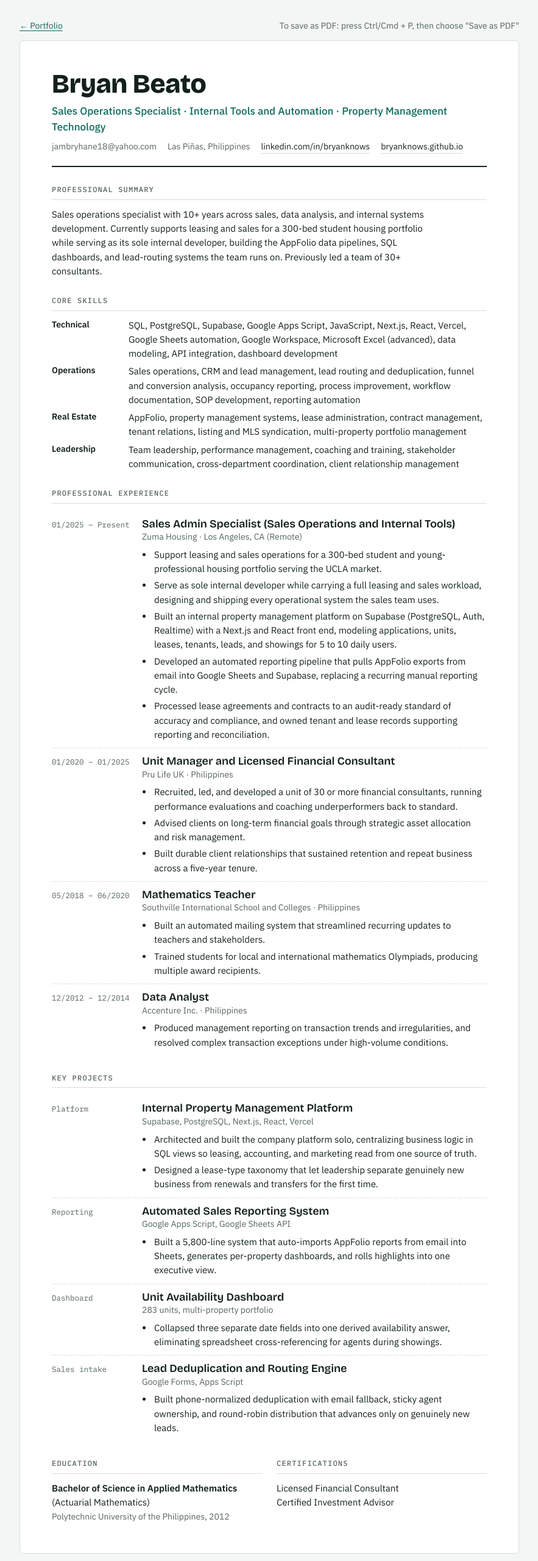
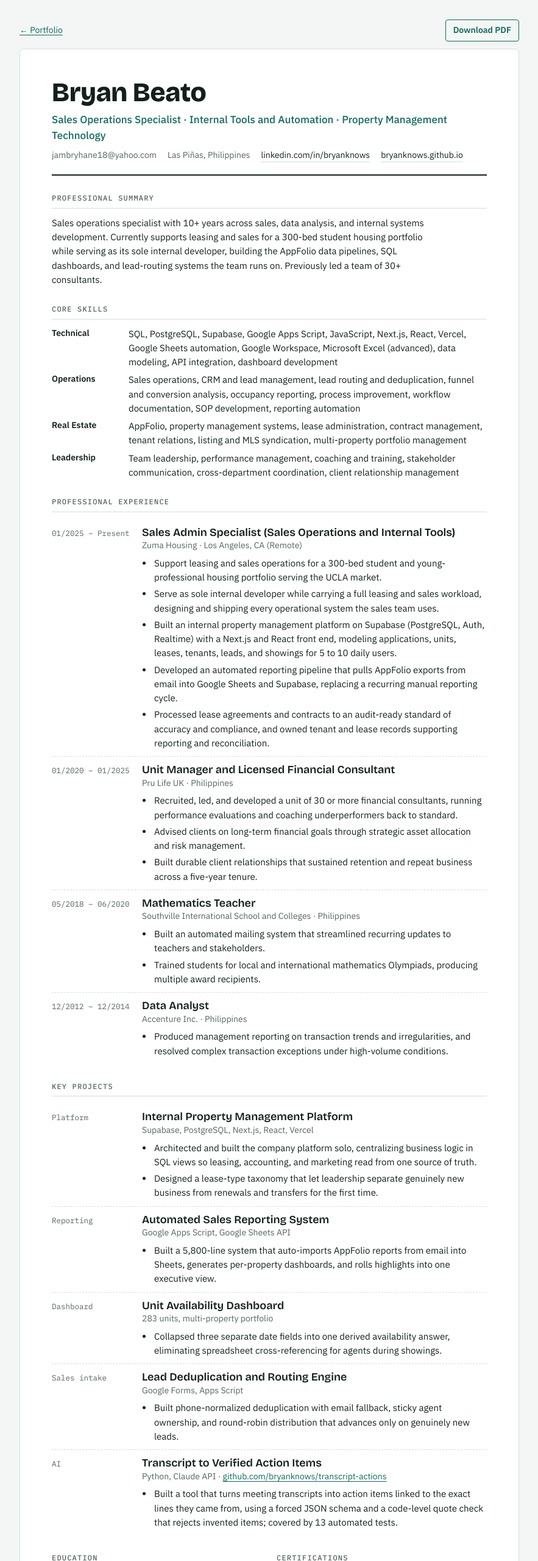
Before and after one commit to bryanknows/bryanknows.github.io, a plain HTML site: page resume.html in a window 1280 px wide. Shown: the top 2560 px of the page at 61% size, without its empty margins (198-1081 px from the left). Drawn offline with nearby package versions, Linux system fonts and the light colour scheme.

Commit message:
Add CV PDF download and transcript project to resume
Co-Authored-By: Claude Opus 5.5 <noreply@anthropic.com>
Claude-Session: https://claude.ai/code/session_017J8HzZWq7s8VY3EoQ7B9jW

```diff
--- a/resume.html
+++ b/resume.html
@@ -23,7 +23,9 @@ body{margin:0;background:var(--bg);color:var(--ink);font-family:var(--body);font
   padding-left:max(16px,env(safe-area-inset-left,0px));padding-right:max(16px,env(safe-area-inset-right,0px));padding-block:32px 56px}
 a{color:var(--accent);text-underline-offset:3px}
 a:focus-visible{outline:2px solid var(--accent);outline-offset:2px}
-.top{max-width:820px;margin:0 auto 12px;display:flex;justify-content:space-between;flex-wrap:wrap;gap:8px;font-size:14px}
+.dl{font-weight:600;padding:6px 12px;border:1px solid var(--accent);border-radius:4px;text-decoration:none}
+.dl:hover{background:var(--accent);color:var(--sheet)}
+.top{align-items:center;max-width:820px;margin:0 auto 12px;display:flex;justify-content:space-between;flex-wrap:wrap;gap:8px;font-size:14px}
 .sheet{max-width:820px;margin:0 auto;background:var(--sheet);border:1px solid var(--line);border-radius:6px;padding:48px 52px;display:flex;flex-direction:column;gap:28px}
 header{display:flex;flex-direction:column;gap:8px;border-bottom:2px solid var(--ink);padding-bottom:20px}
 h1{font-family:var(--display);font-weight:800;font-size:clamp(32px,5vw,44px);line-height:1.05;margin:0;letter-spacing:-.01em}
@@ -68,7 +70,7 @@ li{padding-left:2px}
 <body>
 <nav class="top">
   <a href="./">← Portfolio</a>
-  <span style="color:var(--muted)">To save as PDF: press Ctrl/Cmd + P, then choose "Save as PDF"</span>
+  <a class="dl" href="Bryan_Beato_CV.pdf" download>Download PDF</a>
 </nav>
 
 <main class="sheet">
@@ -200,6 +202,17 @@ li{padding-left:2px}
         </ul>
       </div>
     </div>
+
+    <div class="job proj">
+      <div class="when">AI</div>
+      <div>
+        <h3>Transcript to Verified Action Items</h3>
+        <div class="org">Python, Claude API · <a href="https://github.com/bryanknows/transcript-actions">github.com/bryanknows/transcript-actions</a></div>
+        <ul>
+          <li>Built a tool that turns meeting transcripts into action items linked to the exact lines they came from, using a forced JSON schema and a code-level quote check that rejects invented items; covered by 13 automated tests.</li>
+        </ul>
+      </div>
+    </div>
   </section>
 
   <section class="two">
```
Also changed, not shown: index.html (+1 -0 lines), 1 other file.
